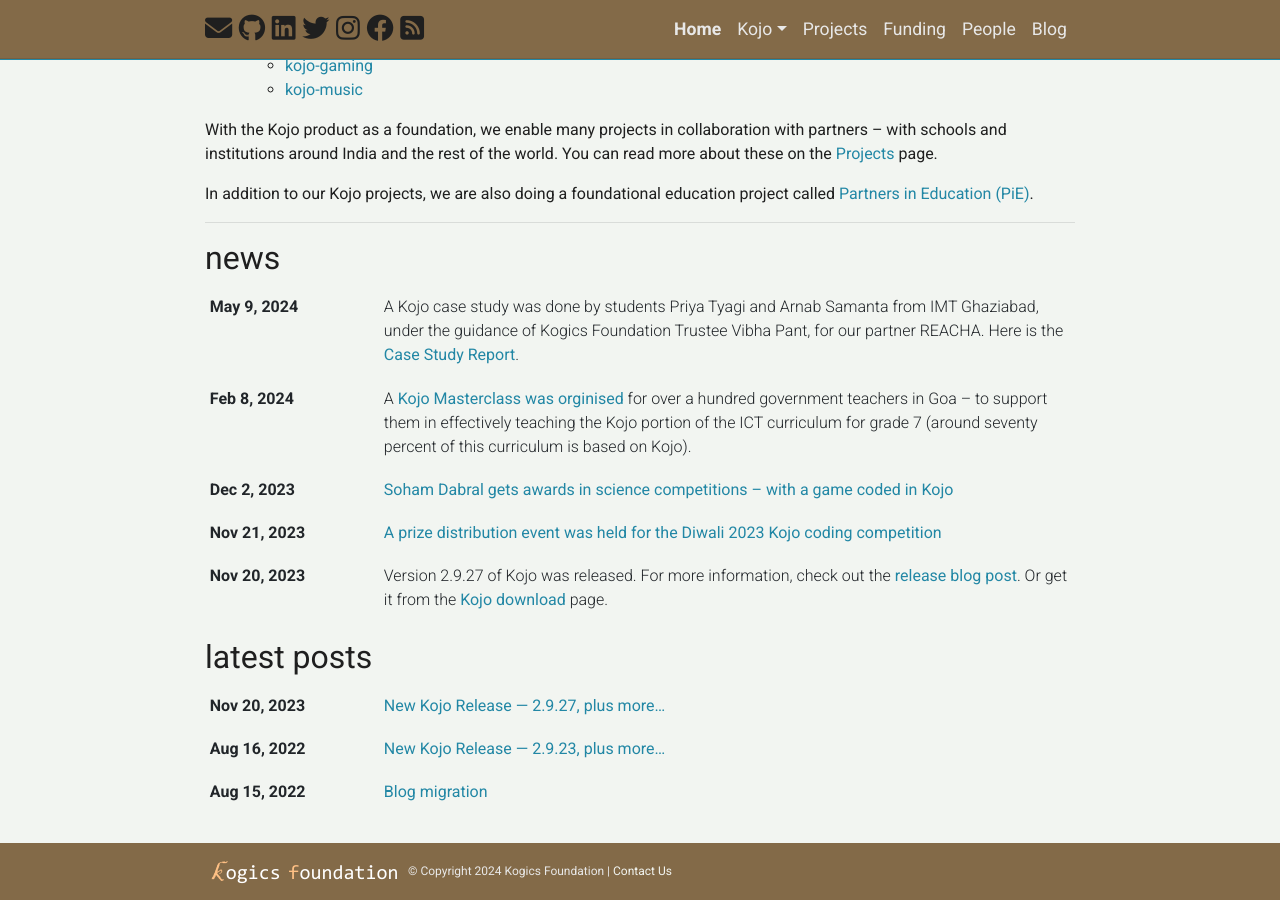
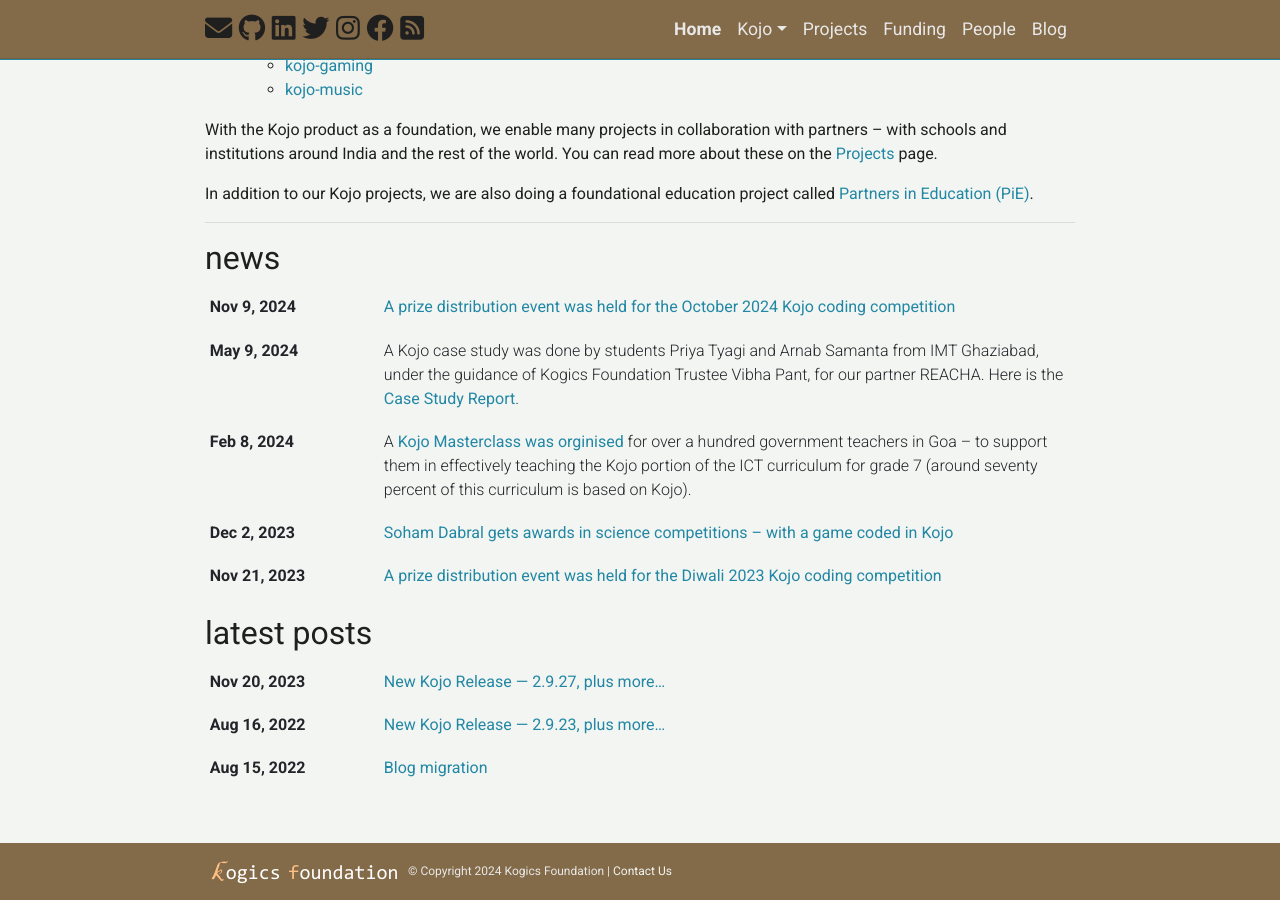
Before and after one commit to kogics/kogics.github.io, a Jekyll site: the page built from _pages/about.md, in a window 1280 px wide and 900 px high, scrolled down 677 px. Built offline with Jekyll 4.4.1, drawn with Linux system fonts in a browser that asks for light colours; full-size pictures stand in for the smaller copies a plugin makes; comment, search, counter and statistics services are not loaded; a style sheet for code colours, icons or effects is not loaded.

Commit message:
Add coding competition event news.

```diff
--- /dev/null
+++ b/_news/2024-11-09-news.md
@@ -0,0 +1,33 @@
+---
+layout: post
+title: A prize distribution event was held for the October 2024 Kojo coding competition
+date: 2024-11-09 15:09:00
+inline: false
+related_posts: false
+---
+
+<div class="float-right ml-3 mb-1">
+  {% include figure.html path="assets/img/news/kk-competition-oct-24-3.png" class="img-fluid rounded z-depth-1" width="400" zoomable="true" caption="A sample entry for the competition" %}
+</div>
+
+A prize distribution event was held for the October 2024 coding competition under the [Kojo Kalpana](/projects/04_kojo-kalpana/) project. Everyone was very impressed by the competition entries submitted by the students -- which showcased their coding, critical thinking, design thinking, and creative thinking skills. The effort put in by the teachers to get the children ready for the competition was also much appreciated.
+
+Overall, the event was very well orginised by [SmartGaon](https://www.smartgaon.org) and [REACHA](https://www.reacha.org), and was a resounding success.
+
+Here are some pics from the event for you to enjoy:
+
+<div class="text-center m-4">
+  {% include figure.html path="assets/img/news/kk-competition-oct-24.png" class="img-fluid rounded z-depth-1" width="600" zoomable="true" caption="Event poster" %}
+</div>
+
+<div class="text-center m-4">
+  {% include figure.html path="assets/img/news/kk-competition-oct-24-2.png" class="img-fluid rounded z-depth-1" width="600" zoomable="true" caption="Participating Schools" %}
+</div>
+
+<div class="text-center m-4">
+  {% include figure.html path="assets/img/news/kk-competition-oct-24-4.png" class="img-fluid rounded z-depth-1" width="600" zoomable="true" caption="Competition participants in action..." %}
+</div>
+
+<div class="text-center m-4">
+  {% include figure.html path="assets/img/news/kk-competition-oct-24-5.jpeg" class="img-fluid rounded z-depth-1" width="600" zoomable="true" caption="Event meeting in progress..." %}
+</div>
```
Also changed, not shown: _projects/04_kojo-kalpana.md (+1 -0 lines), assets/img/news/kk-competition-oct-24-2.png (added), assets/img/news/kk-competition-oct-24-3.png (added), assets/img/news/kk-competition-oct-24-5.jpeg (added), assets/img/news/kk-competition-oct-24.png (added), 2 other files.
